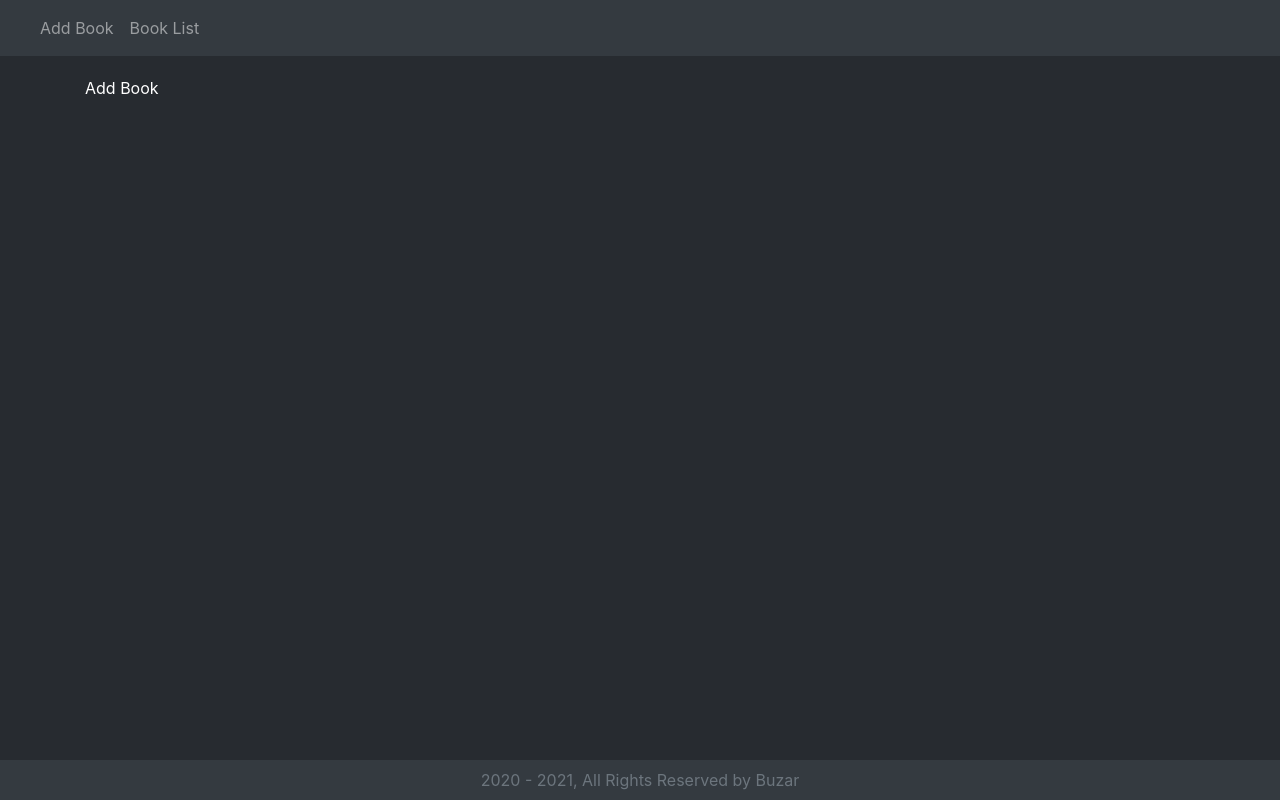
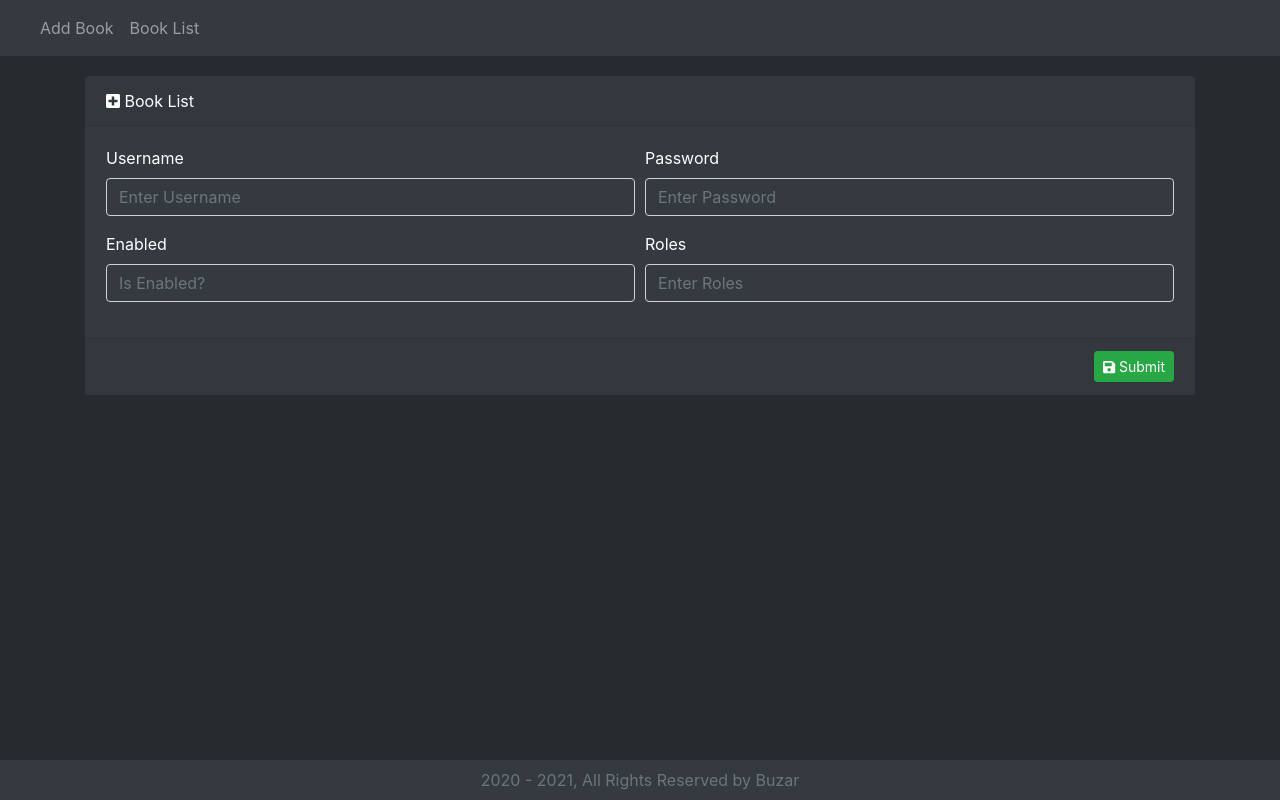
Before and after one commit to Buzar9/fresh-start, a React (Create React App) app in the folder 5-crud-security-userData/src/main/webapp/reactjs/: page /add in a window 1280 px wide. Built offline with nearby package versions, Linux system fonts and the light colour scheme.

Commit message:
Add form to Book.js

```diff
--- a/5-crud-security-userData/src/main/webapp/reactjs/src/components/Book.js
+++ b/5-crud-security-userData/src/main/webapp/reactjs/src/components/Book.js
@@ -1,8 +1,84 @@
 import React, { Component } from 'react';
+import {Card, Form, Button, Col} from "react-bootstrap";
+import {FontAwesomeIcon} from '@fortawesome/react-fontawesome';
+import {faSave, faPlusSquare} from "@fortawesome/free-solid-svg-icons";
 
 export default class Book extends Component {
+
+    constructor(props) {
+        super(props)
+        this.state = {username:"", password:"", enabled:"", roles:""};
+        this.bookChange = this.bookChange.bind(this);
+        this.submitBook = this.submitBook.bind(this);
+    }
+
+    submitBook(event) {
+        alert("Username: " + this.state.username+ "Password: " +this.state.password);
+        event.preventDefault();
+    }
+
+    bookChange(event) {
+        this.setState({
+            [event.target.name]:event.target.value
+        });
+    }
+
     render() {
-        return (<div className="text-white">Add Book</div>);
+        return (
+            <Card className={"border border-dark bg-dark text-white"}>
+                <Card.Header><FontAwesomeIcon icon={faPlusSquare}/> Book List</Card.Header>
+                <Form onSubmit={this.submitBook} id="bookFormId">
+                    <Card.Body>
+                        <Form.Row>
+                            <Form.Group as={Col} controlId="formGridUsername">
+                                <Form.Label>Username</Form.Label>
+                                <Form.Control required
+                                    type="text" name="username"
+                                    value={this.state.username}
+                                    onChange={this.bookChange}
+                                    className={"bg-dark text-white"}
+                                    placeholder="Enter Username" />
+                            </Form.Group>
+                            <Form.Group as={Col} controlId="formGridPassword">
+                                <Form.Label>Password</Form.Label>
+                                <Form.Control required
+                                    type="text" name="password"
+                                    value={this.state.password}
+                                    onChange={this.bookChange}
+                                    className={"bg-dark text-white"}
+                                    placeholder="Enter Password" />
+                            </Form.Group>
+                        </Form.Row>
+                        <Form.Row>
+                            <Form.Group as={Col} controlId="formGridEnabled">
+                                <Form.Label>Enabled</Form.Label>
+                                <Form.Control required
+                                    type="text" name="enabled"
+                                    value={this.state.enabled}
+                                    onChange={this.bookChange}
+                                    className={"bg-dark text-white"}
+                                    placeholder="Is Enabled?" />
+                            </Form.Group>
+                            <Form.Group as={Col} controlId="formGridRoles">
+                                <Form.Label>Roles</Form.Label>
+                                <Form.Control required
+                                    type="text" name="roles"
+                                    value={this.state.roles}
+                                    onChange={this.bookChange}
+                                    className={"bg-dark text-white"}
+                                    placeholder="Enter Roles" />
+                            </Form.Group>
+                        </Form.Row>
+                    </Card.Body>
+                <Card.Footer style={{"textAlign":"right"}}>
+                    <Button size="sm" variant="success" type="submit">
+                        <FontAwesomeIcon icon={faSave}/> Submit
+                    </Button>
+                </Card.Footer>
+            </Form>
+            </Card>
+
+        );
     }
 
 
```
